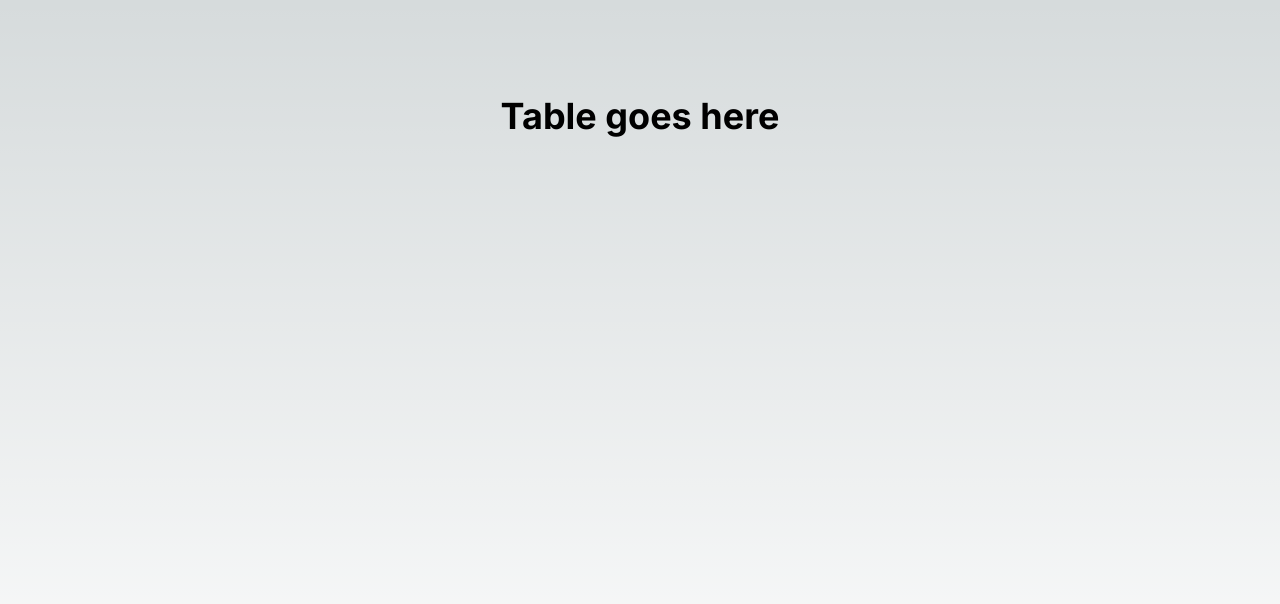
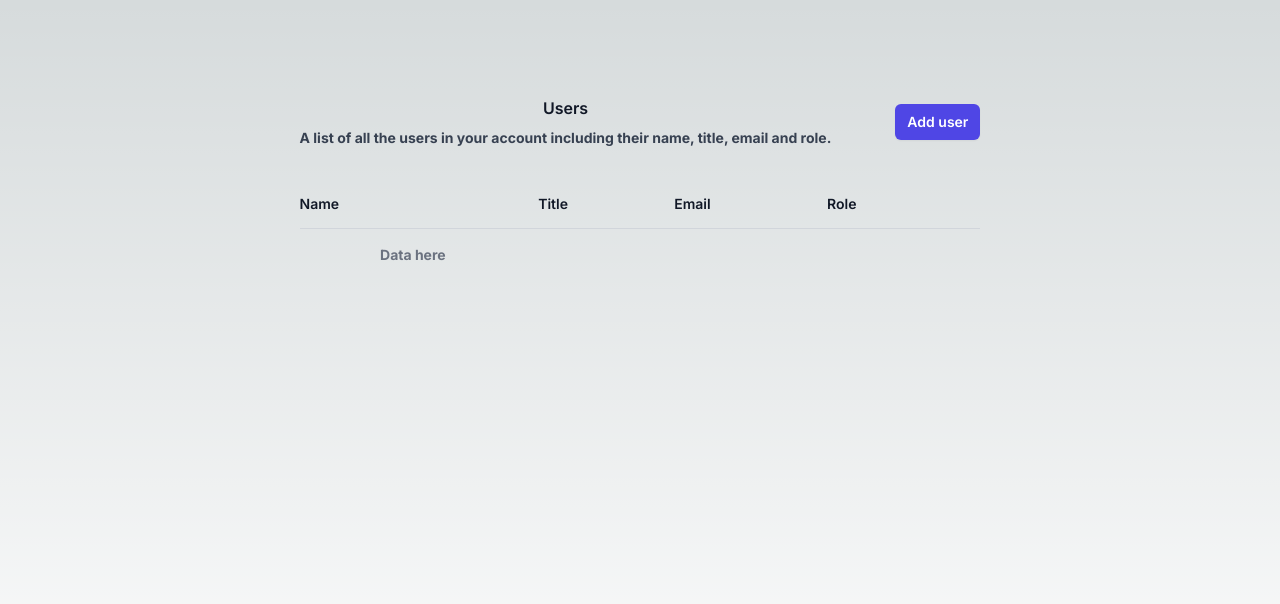
Before and after one commit to meddlin/amortize-client, a Next.js app: page / in a window 1280 px wide. Shown: the top 604 px of the page. Built offline with nearby package versions, Linux system fonts and the light colour scheme.

Commit message:
New table component

```diff
--- a/src/app/page.js
+++ b/src/app/page.js
@@ -1,10 +1,12 @@
-
+import Table from './table';
 
 export default function Home() {
   return (
     <main className="flex min-h-screen flex-col items-center justify-between p-24">
       <h1 className="text-4xl font-bold text-center">
-        Table goes here
+
+        <Table />
+
       </h1>
     </main>
   )
--- /dev/null
+++ b/src/app/table.js
@@ -0,0 +1,71 @@
+const Table = () => {
+    return (
+        <div className="px-4 sm:px-6 lg:px-8">
+            <div className="sm:flex sm:items-center">
+                <div className="sm:flex-auto">
+                <h1 className="text-base font-semibold leading-6 text-gray-900">Users</h1>
+                <p className="mt-2 text-sm text-gray-700">
+                    A list of all the users in your account including their name, title, email and role.
+                </p>
+                </div>
+                <div className="mt-4 sm:ml-16 sm:mt-0 sm:flex-none">
+                <button
+                    type="button"
+                    className="block rounded-md bg-indigo-600 px-3 py-2 text-center text-sm font-semibold text-white shadow-sm hover:bg-indigo-500 focus-visible:outline focus-visible:outline-2 focus-visible:outline-offset-2 focus-visible:outline-indigo-600"
+                >
+                    Add user
+                </button>
+                </div>
+            </div>
+            <div className="mt-8 flow-root">
+                <div className="-mx-4 -my-2 overflow-x-auto sm:-mx-6 lg:-mx-8">
+                <div className="inline-block min-w-full py-2 align-middle sm:px-6 lg:px-8">
+                    <table className="min-w-full divide-y divide-gray-300">
+                        <thead>
+                            <tr>
+                            <th scope="col" className="py-3.5 pl-4 pr-3 text-left text-sm font-semibold text-gray-900 sm:pl-0">
+                                Name
+                            </th>
+                            <th scope="col" className="px-3 py-3.5 text-left text-sm font-semibold text-gray-900">
+                                Title
+                            </th>
+                            <th scope="col" className="px-3 py-3.5 text-left text-sm font-semibold text-gray-900">
+                                Email
+                            </th>
+                            <th scope="col" className="px-3 py-3.5 text-left text-sm font-semibold text-gray-900">
+                                Role
+                            </th>
+                            <th scope="col" className="relative py-3.5 pl-3 pr-4 sm:pr-0">
+                                <span className="sr-only">Edit</span>
+                            </th>
+                            </tr>
+                        </thead>
+                        <tbody className="divide-y divide-gray-200">
+                            <tr>
+                                <td className="whitespace-nowrap px-3 py-4 text-sm text-gray-500">Data here</td>
+                            </tr>
+                            {/* {people.map((person) => (
+                                <tr key={person.email}>
+                                    <td className="whitespace-nowrap py-4 pl-4 pr-3 text-sm font-medium text-gray-900 sm:pl-0">
+                                        {person.name}
+                                    </td>
+                                    <td className="whitespace-nowrap px-3 py-4 text-sm text-gray-500">{person.title}</td>
+                                    <td className="whitespace-nowrap px-3 py-4 text-sm text-gray-500">{person.email}</td>
+                                    <td className="whitespace-nowrap px-3 py-4 text-sm text-gray-500">{person.role}</td>
+                                    <td className="relative whitespace-nowrap py-4 pl-3 pr-4 text-right text-sm font-medium sm:pr-0">
+                                    <a href="#" className="text-indigo-600 hover:text-indigo-900">
+                                        Edit<span className="sr-only">, {person.name}</span>
+                                    </a>
+                                    </td>
+                                </tr>
+                            ))} */}
+                        </tbody>
+                    </table>
+                </div>
+                </div>
+            </div>
+        </div>
+    );
+};
+
+export default Table;
```
